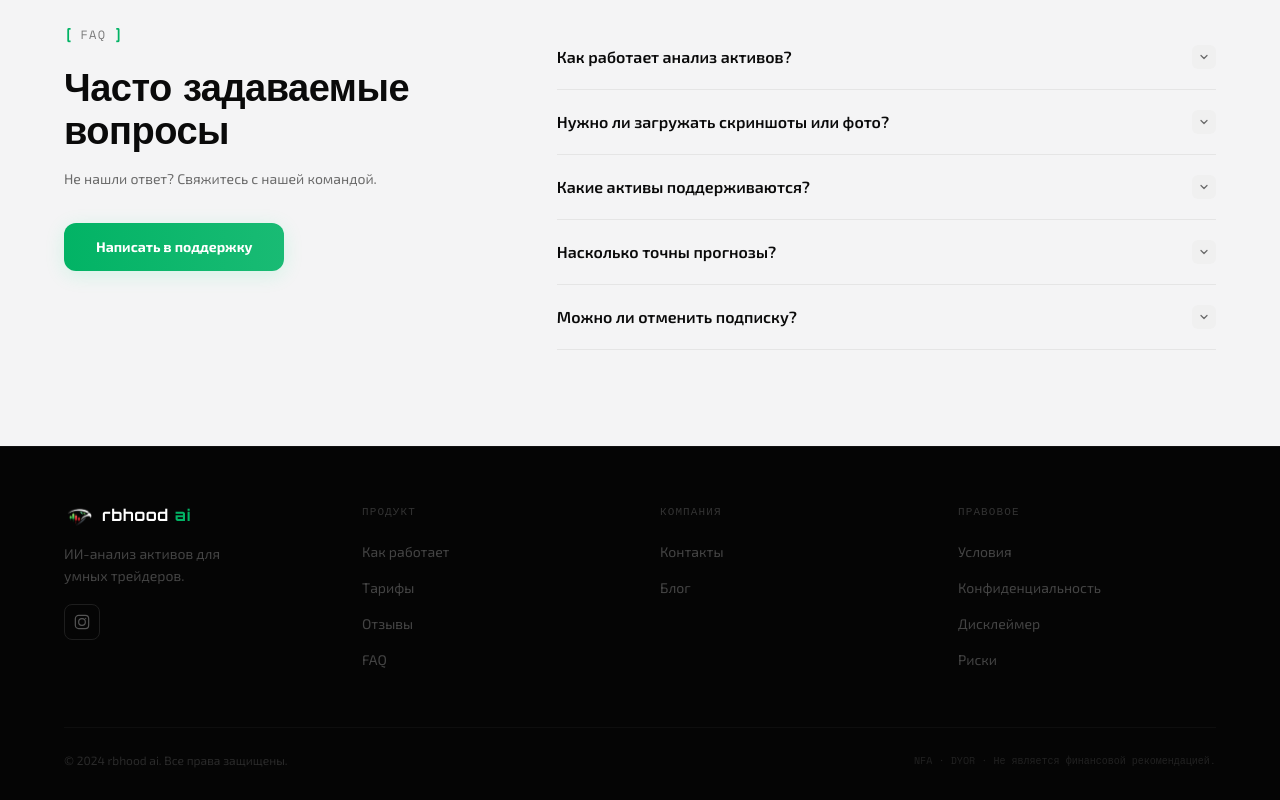
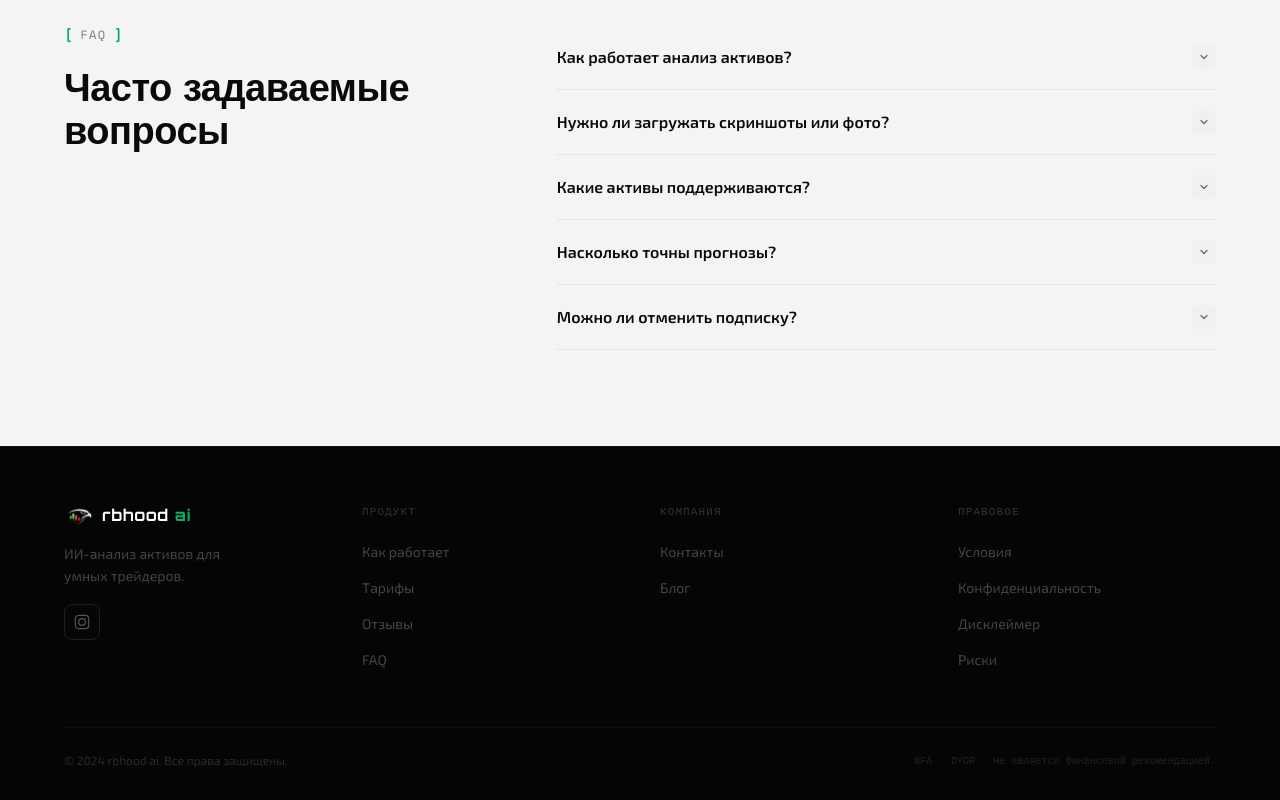
Before and after one commit to qryptobro/rbhood, a Next.js app: page / in a window 1280 px wide. Shown: the part 6988-7788 px from the top of the page. Built offline with nearby package versions, Linux system fonts and the light colour scheme.

Commit message:
fix: FAQ — remove support button + subtext, drop 'enter ticker' (no ticker input exists)

```diff
--- a/app/components/Faq.tsx
+++ b/app/components/Faq.tsx
@@ -25,14 +25,6 @@ export default function Faq() {
           <h2 className="font-orbitron font-bold text-[#0A0A0A] mb-4" style={{ fontSize: "clamp(22px, 3vw, 38px)", letterSpacing: "-0.5px", lineHeight: 1.15 }}>
             {t.faq_title}
           </h2>
-          <p className="text-[#6B6B6B] text-sm leading-relaxed mb-8 font-exo">{t.faq_sub}</p>
-          <a
-            href="mailto:support@rbhood.ai"
-            className="inline-flex items-center gap-2 px-8 py-3.5 rounded-xl font-bold text-sm text-white cursor-pointer transition-all duration-150 hover:opacity-90 hover:-translate-y-px font-exo"
-            style={{ background: "linear-gradient(90deg,#02B365,#19BB74)", boxShadow: "0 4px 19px #1BF29426" }}
-          >
-            {t.faq_contact}
-          </a>
         </div>
 
         {/* right */}
--- a/app/components/i18n.tsx
+++ b/app/components/i18n.tsx
@@ -66,7 +66,7 @@ const translations = {
     faq_sub: "Не нашли ответ? Свяжитесь с нашей командой.",
     faq_contact: "Написать в поддержку",
     faq1_q: "Как работает анализ активов?",
-    faq1_a: "Вы выбираете актив из каталога или вводите тикер. ИИ автоматически обрабатывает данные в реальном времени и выдаёт полный отчёт с рекомендациями.",
+    faq1_a: "Вы выбираете актив из каталога. ИИ автоматически обрабатывает данные в реальном времени и выдаёт полный отчёт с рекомендациями.",
     faq2_q: "Нужно ли загружать скриншоты или фото?",
     faq2_a: "Нет. rbhood ai получает данные напрямую из рыночных источников. Вам нужно только выбрать актив.",
     faq3_q: "Какие активы поддерживаются?",
@@ -176,7 +176,7 @@ const translations = {
     faq_sub: "Жауап таппадыңыз ба? Қолдау командамызбен байланысыңыз.",
     faq_contact: "Қолдауға жазу",
     faq1_q: "Активтерді талдау қалай жұмыс істейді?",
-    faq1_a: "Каталогтан активті таңдайсыз немесе тикер енгізесіз. ЖИ деректерді автоматты өңдеп толық есеп береді.",
+    faq1_a: "Каталогтан активті таңдайсыз. ЖИ деректерді нақты уақытта автоматты өңдеп толық есеп береді.",
     faq2_q: "Скриншот немесе фото жүктеу керек пе?",
     faq2_a: "Жоқ. rbhood ai деректерді тікелей нарық көздерінен алады.",
     faq3_q: "Қандай активтер қолданылады?",
@@ -285,7 +285,7 @@ const translations = {
     faq_sub: "Can't find an answer? Contact our support team.",
     faq_contact: "Contact support",
     faq1_q: "How does asset analysis work?",
-    faq1_a: "Select an asset or enter a ticker. The AI processes real-time data and delivers a full report with recommendations.",
+    faq1_a: "You select an asset from the catalog. The AI processes real-time data and delivers a full report with recommendations.",
     faq2_q: "Do I need to upload screenshots?",
     faq2_a: "No. rbhood ai pulls data directly from market sources. Just select an asset.",
     faq3_q: "Which assets are supported?",
```
